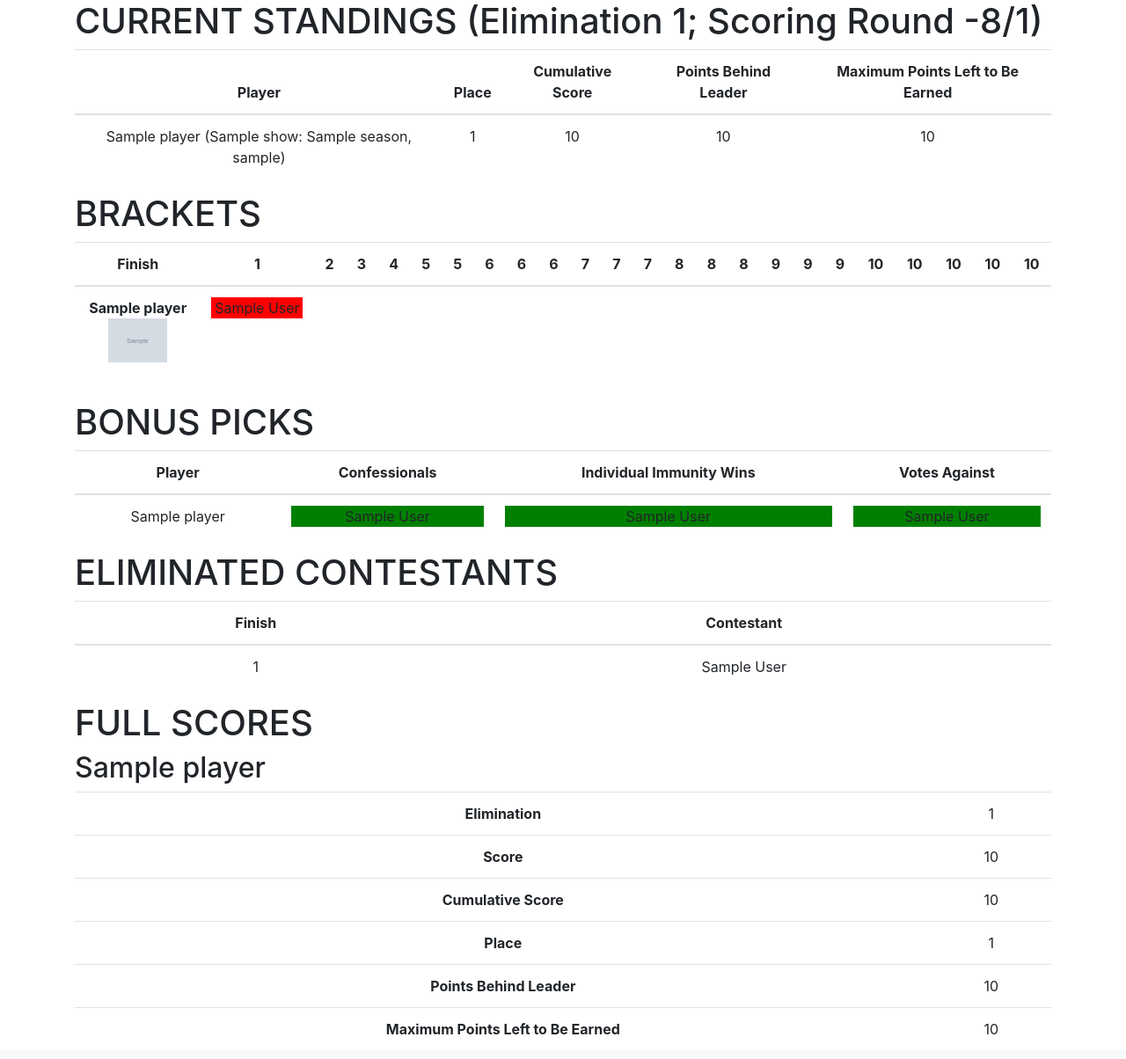
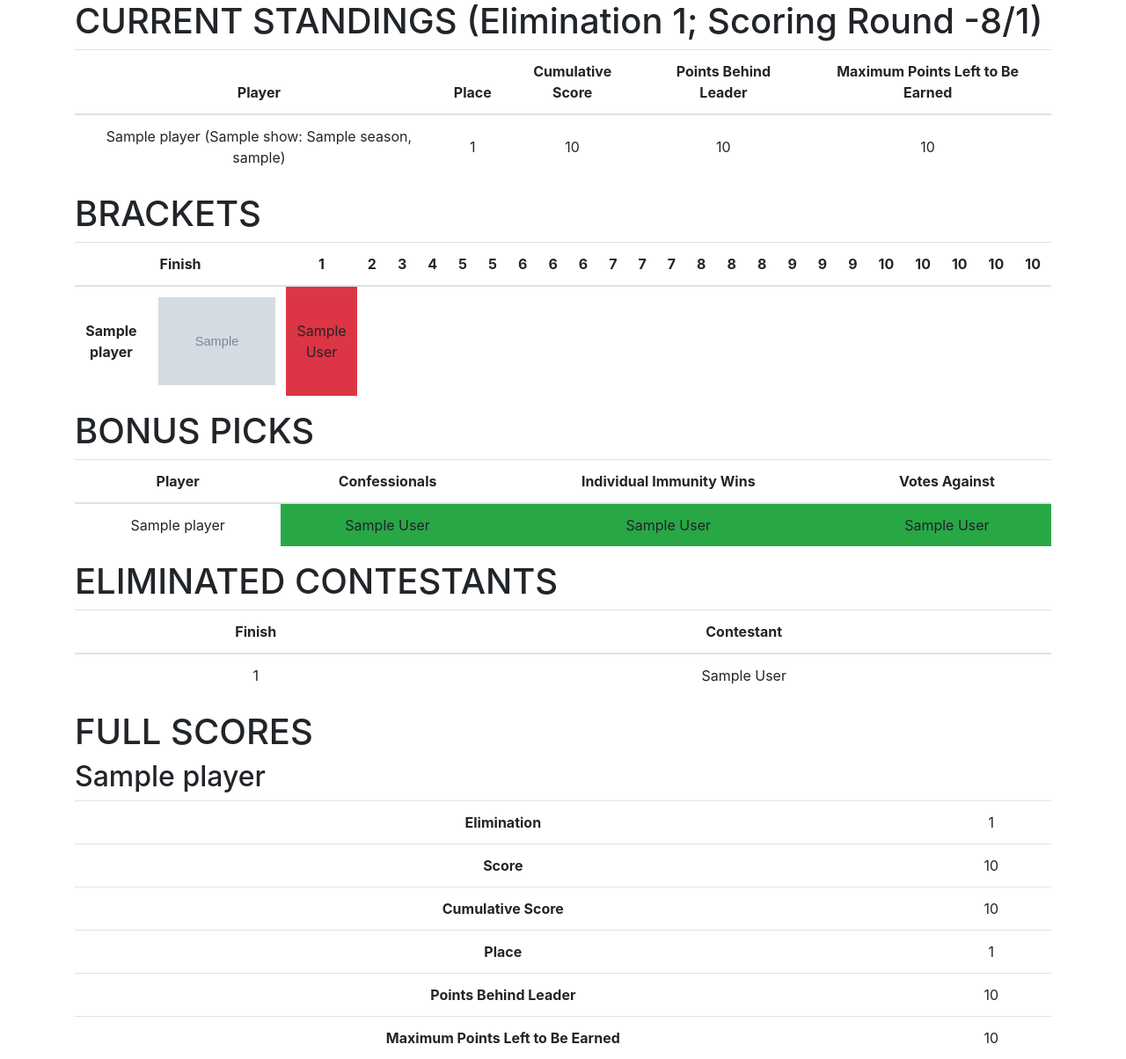
Before and after one commit to tjmcdonough45/bracket-tracker, a Django app: page /BracketApp/current_season/ in a window 1280 px wide. Shown: the part 56-1260 px from the top of the page at 88% size. Before the commit the page ends 1232 px from the top, so only its background shows below. Run offline with Django 3.2, Linux system fonts and the light colour scheme; tables that the repository leaves empty hold one stand-in row (values such as "Sample post"); grey boxes marked "Sample" are stand-in pictures; some libraries are stand-ins or nearby versions.

Commit message:
Update current_season view. Update score.py to work for either Survivor or The Bachelor(ette), i.e. utilize Point data.

```diff
--- a/BracketHub/BracketApp/templates/BracketApp/current_season.html
+++ b/BracketHub/BracketApp/templates/BracketApp/current_season.html
@@ -16,7 +16,6 @@
     });
   </script> -->
 
-  <!-- <img src="BracketHub/media/BracketApp/season_pics/arie.jpg" alt="That sucks!"> -->
   <div class="cur">
   <div class="cur_scores">
     {% if season and cur_scoring_round and num_scoring_rounds %}
@@ -56,26 +55,29 @@
     <div class="table-responsive">
     <table class="table table-hover">
       <thead>
-        <th>Finish</th>
+        <th colspan="2">Finish</th>
         {% for rank in ranks %}
           <th>{{rank}}</th>
         {% endfor %}
       </thead>
       {% for key,value in brackets_and_pics.items %}
         <tr>
-          <td><b>{{key.name}}</b>
+          <td><b>{{key.name}}</b></td>
+          <td>
             {% if value.pic %}
-              <p><img src="{{value.pic.url}}" alt="No pic :(" style="max-height: 50px"></p>
+              <img src="{{value.pic.url}}" alt="No pic :(" style="max-height: 100px">
             {% endif %}
           </td>
           {% for bracket in value.bracket %}
+            {% if bracket.contestant in cur_boots %}
+              <td class="bg-danger">
+                {{bracket.contestant.first_name}} {{bracket.contestant.last_name}}
+              </td>
+            {% else %}
               <td>
-              {% if bracket.contestant in cur_boots %}
-              <div class="boot">
+                {{bracket.contestant.first_name}} {{bracket.contestant.last_name}}
+              </td>
             {% endif %}
-                {{bracket.contestant.first_name}} {{bracket.contestant.last_name}}
-              </div>
-            </td>
           {% endfor %}
         </tr>
       {% endfor %}
@@ -101,27 +103,24 @@
       {% for entry in bonus_picks %}
         <tr>
           <td>{{entry.player.name}}</td>
-          <td>
+
           {% if entry.most_confessionals.last_name in most_confessionals.last_name %}
-            <div class="bonus_win">
+            <td class="bg-success">{{entry.most_confessionals}}</td>
+          {% else %}
+            <td>{{entry.most_confessionals}}</td>
           {% endif %}
-              {{entry.most_confessionals}}
-            </div>
-          </td>
-          <td>
+
           {% if entry.most_individual_immunity_wins.last_name in most_individual_immunity_wins.last_name %}
-            <div class="bonus_win">
+            <td class="bg-success">{{entry.most_individual_immunity_wins}}</td>
+          {% else %}
+            <td>{{entry.most_individual_immunity_wins}}</td>
           {% endif %}
-              {{entry.most_individual_immunity_wins}}
-            </div>
-          </td>
-          <td>
+
           {% if entry.most_votes_against.last_name in most_votes_against.last_name %}
-            <div class="bonus_win">
+            <td class="bg-success">{{entry.most_votes_against}}</td>
+          {% else %}
+            <td>{{entry.most_votes_against}}</td>
           {% endif %}
-              {{entry.most_votes_against}}
-            </div>
-          </td>
         </tr>
       {% endfor %}
     </table>
--- a/BracketHub/static/BracketApp/css/bracketstyle.css
+++ b/BracketHub/static/BracketApp/css/bracketstyle.css
@@ -15,17 +15,14 @@
   margin-right: 37.5%;
 } */
 
-.boot {
-  background-color: red;
-}
-
-.bonus_win {
-  background-color: green;
-}
-
 /* th,td{
     text-align: center;
 } */
+
+.table > tbody > tr > td {
+  text-align: center;
+  vertical-align: middle;
+}
 
 table{
   margin-left: auto;
```
Also changed, not shown: BracketHub/BracketApp/management/commands/score.py (+22 -11 lines). Lines whose indentation alone changed are shown as unchanged.
